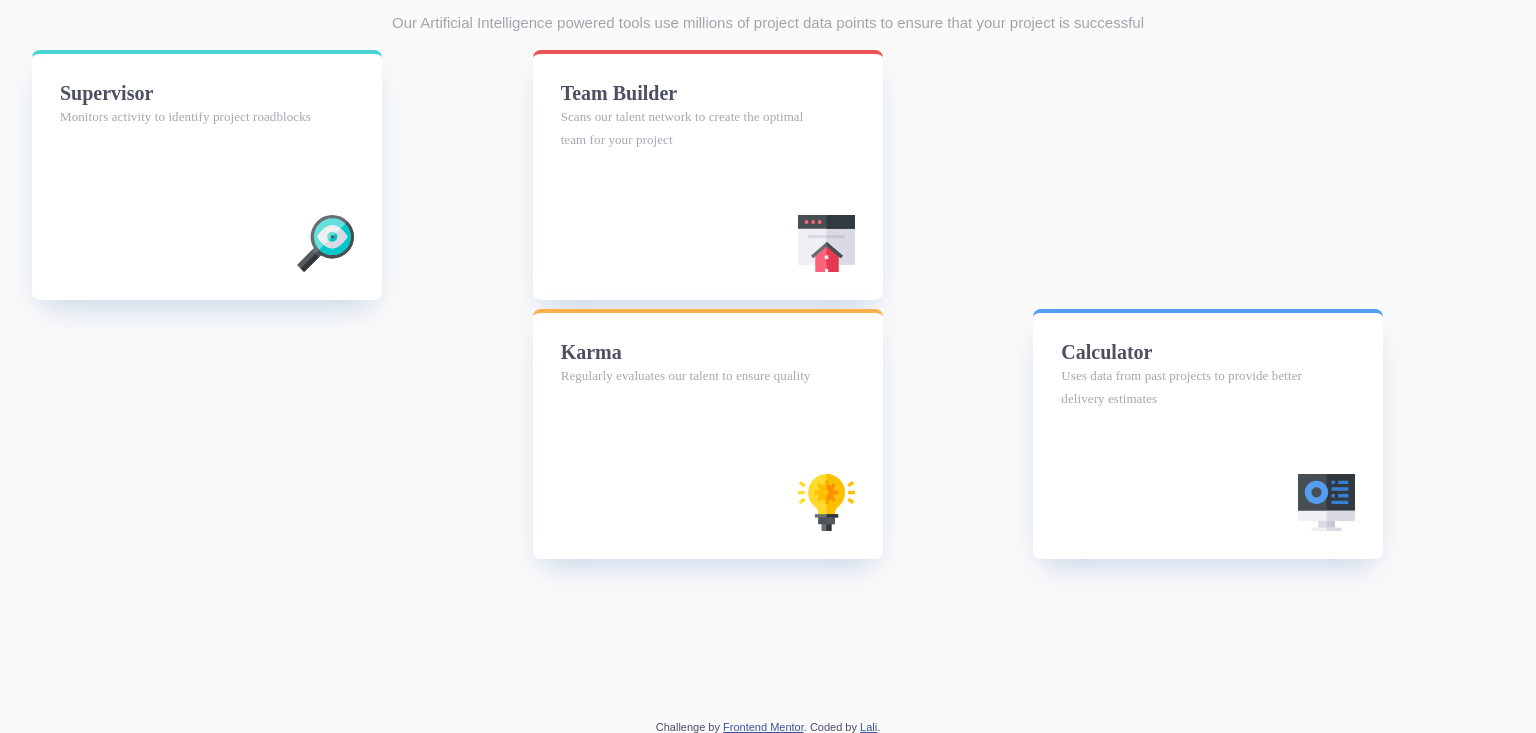
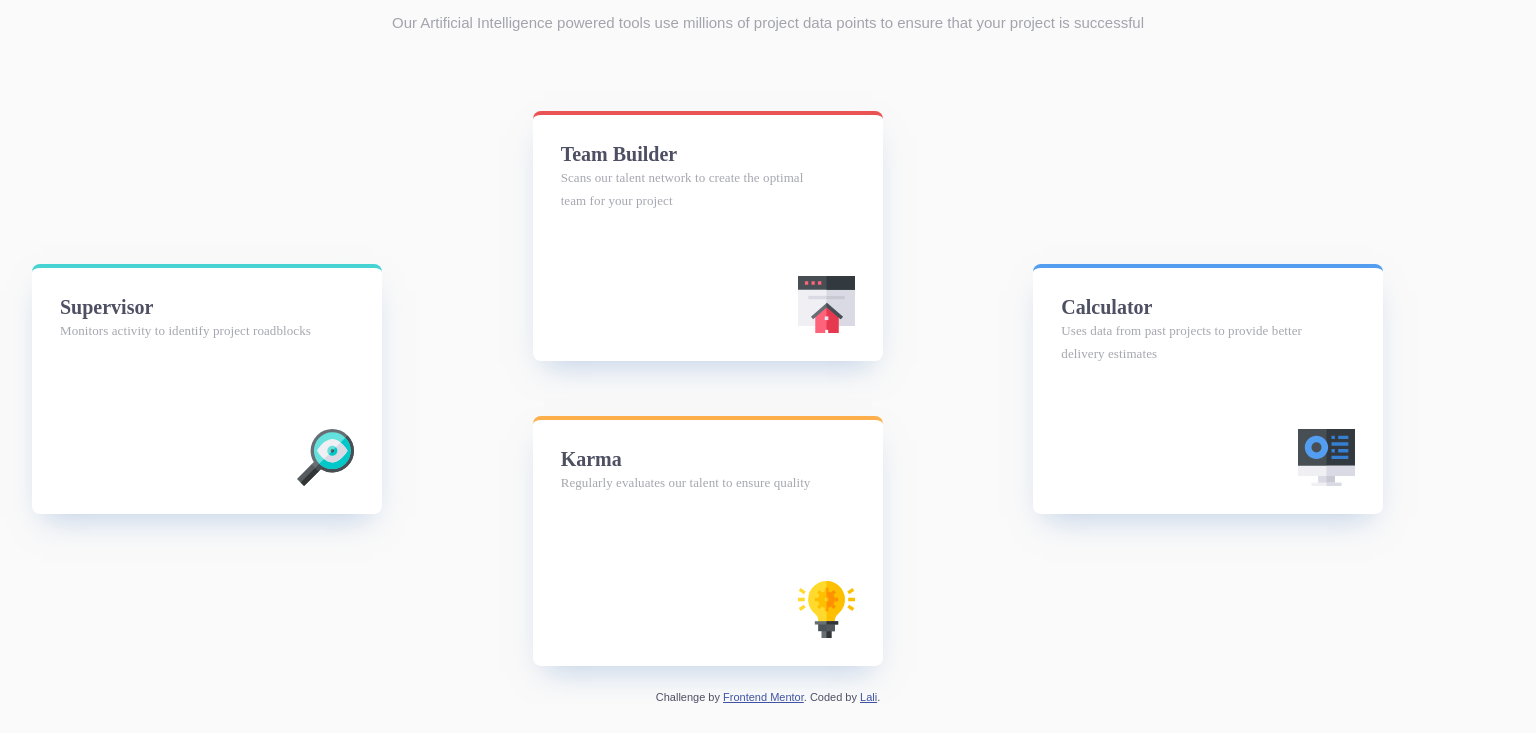
Before and after one commit to laligb/design3-3, a plain HTML site: page index.html in a window 1536 px wide. Shown: the part 185-918 px from the top of the page. After the commit the page ends 888 px from the top, so only its background shows below. Drawn offline with Linux system fonts and the light colour scheme.

Commit message:
corrected row

```diff
--- a/styles.css
+++ b/styles.css
@@ -165,12 +165,13 @@ footer {
     display: grid;
     gap: 30px;
     grid-template-columns: repeat(3, auto);
-    grid-template-rows: 25% 50% 25%;
+    /* grid-template-rows: 25% 50% 25%; */
 
     align-items: center;
   }
   .card:nth-child(1) {
     grid-column: 1;
+    grid-row: 1/3;
   }
 
   .card:nth-child(2),
@@ -180,5 +181,6 @@ footer {
 
   .card:nth-child(4) {
     grid-column: 3;
+    grid-row: 1/3;
   }
 }
```
